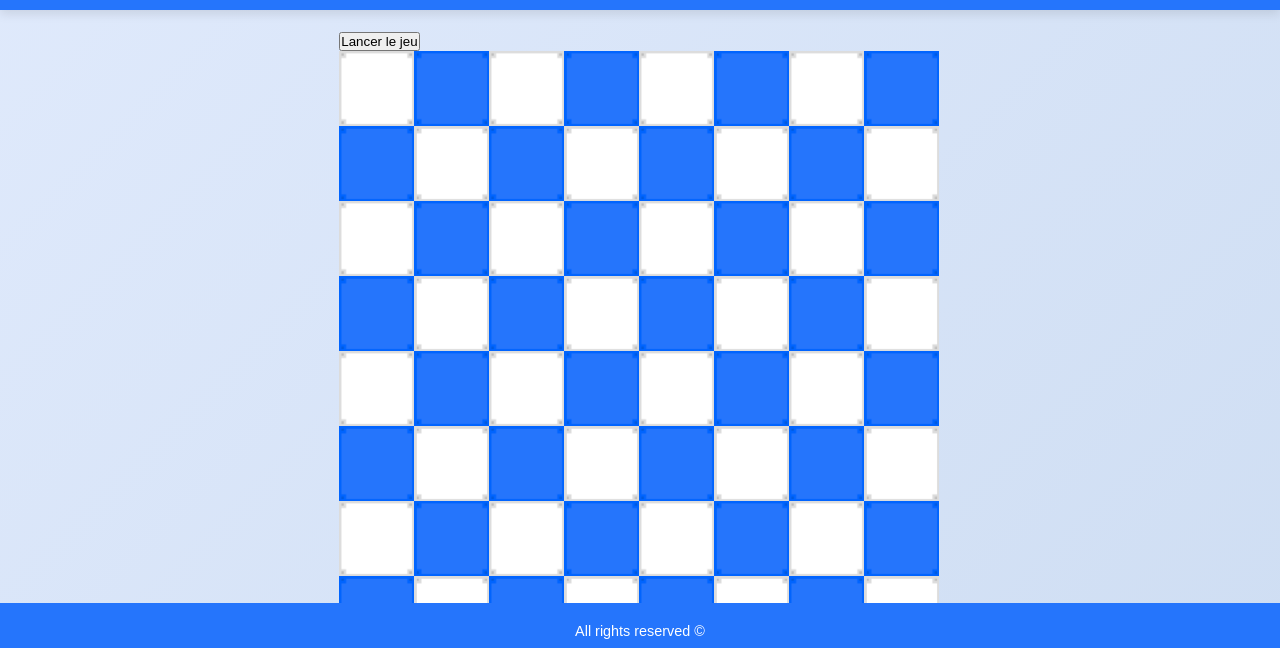
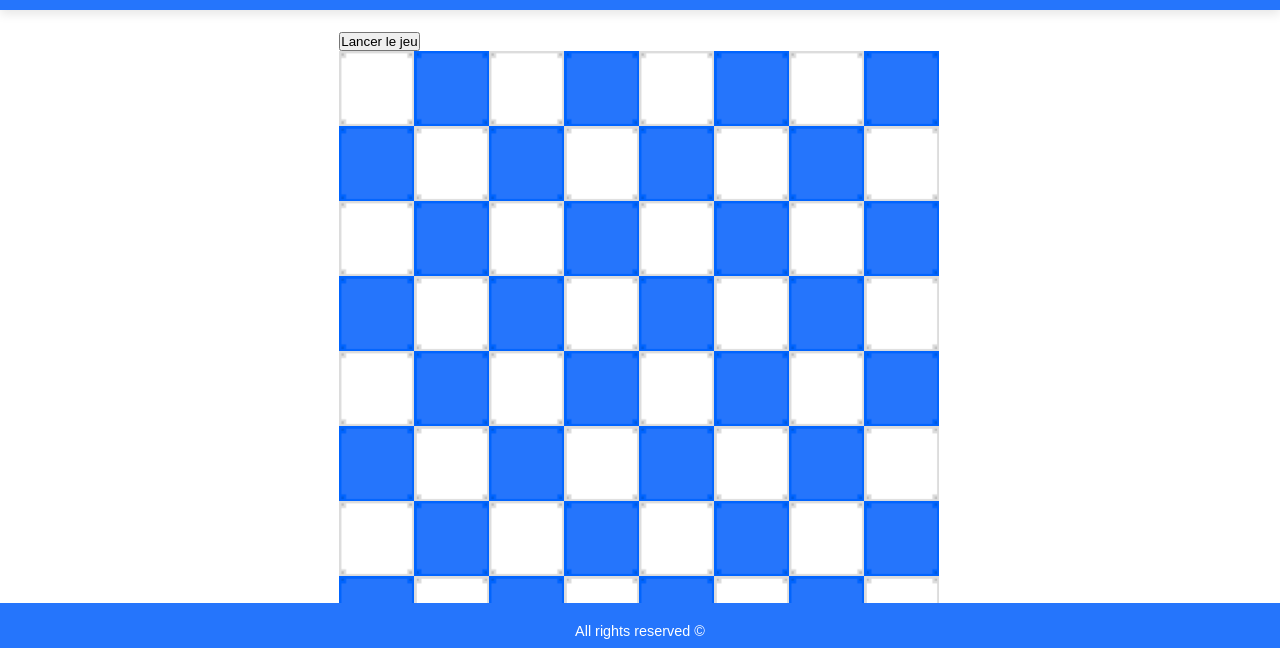
Before and after one commit to FrillyWave/Projet-NSI, a website: page Frontend/html/main.html in a window 1280 px wide. Shown: the part 140-788 px from the top of the page. Drawn offline with Linux system fonts and the light colour scheme.

Commit message:
Update style_main.css

```diff
--- a/Frontend/CSS/style_main.css
+++ b/Frontend/CSS/style_main.css
@@ -51,7 +51,6 @@ html, body {
 
 body {
     font-family: 'Arial', sans-serif;
-    background: linear-gradient(135deg, #e0eafc, #cfdef3); /* Dégradé de fou */
     height: 100vh;
     display: flex;
     flex-direction: column;
```
